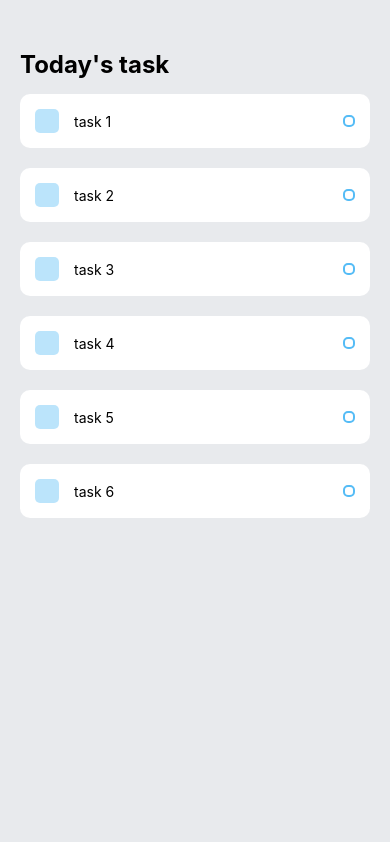
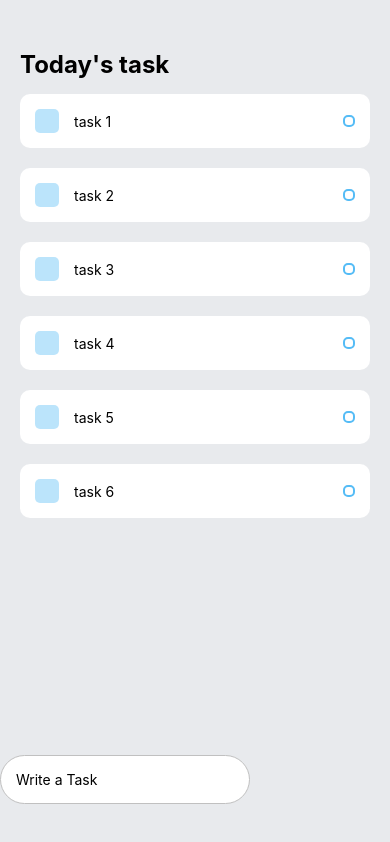
Before and after one commit to niemet0502/react-native-todo, a React Native app: screen / in a window 390 px wide. Built offline with nearby package versions, Linux system fonts and the light colour scheme.

Commit message:
main :: displayed input to added new task

```diff
--- a/App.js
+++ b/App.js
@@ -1,6 +1,6 @@
 import { StatusBar } from 'expo-status-bar';
 import React from 'react';
-import { StyleSheet, Text, View } from 'react-native';
+import { KeyboardAvoidingView, Platform, StyleSheet, Text, TextInput, TouchableOpacity, View } from 'react-native';
 import Task from './components/Task'
 export default function App() {
   return (
@@ -22,6 +22,19 @@
           <Task text='task 6'/>
         </View>
       </View>
+
+      <KeyboardAvoidingView
+        behavior={Platform.OS === "ios" ? "padding" : "height"}
+        style={styles.writeTaskWrapper}
+      >
+        <TextInput style={styles.input} placeholder={'Write a Task'} />
+
+        <TouchableOpacity>
+          <View style={styles.addWrapper}>
+            <Text style={styles.addText}></Text>
+          </View>
+        </TouchableOpacity>
+      </KeyboardAvoidingView>
     </View>
   );
 }
@@ -40,5 +53,22 @@
     fontWeight: 'bold',
     marginBottom: 15
   },
-  items:{}
+  items:{},
+  writeTaskWrapper:{
+    position: 'absolute',
+    bottom: 40,
+    width: '100%',
+    flexDirection: 'row',
+    justifyContent: 'space-between'
+  },
+  input: {
+    paddingVertical: 15,
+    width: 250,
+    paddingHorizontal: 15,
+    backgroundColor: '#FFF',
+    borderRadius: 60,
+    borderColor: '#C0C0C0',
+    width: 250,
+    borderWidth: 1
+  }
 });
```
